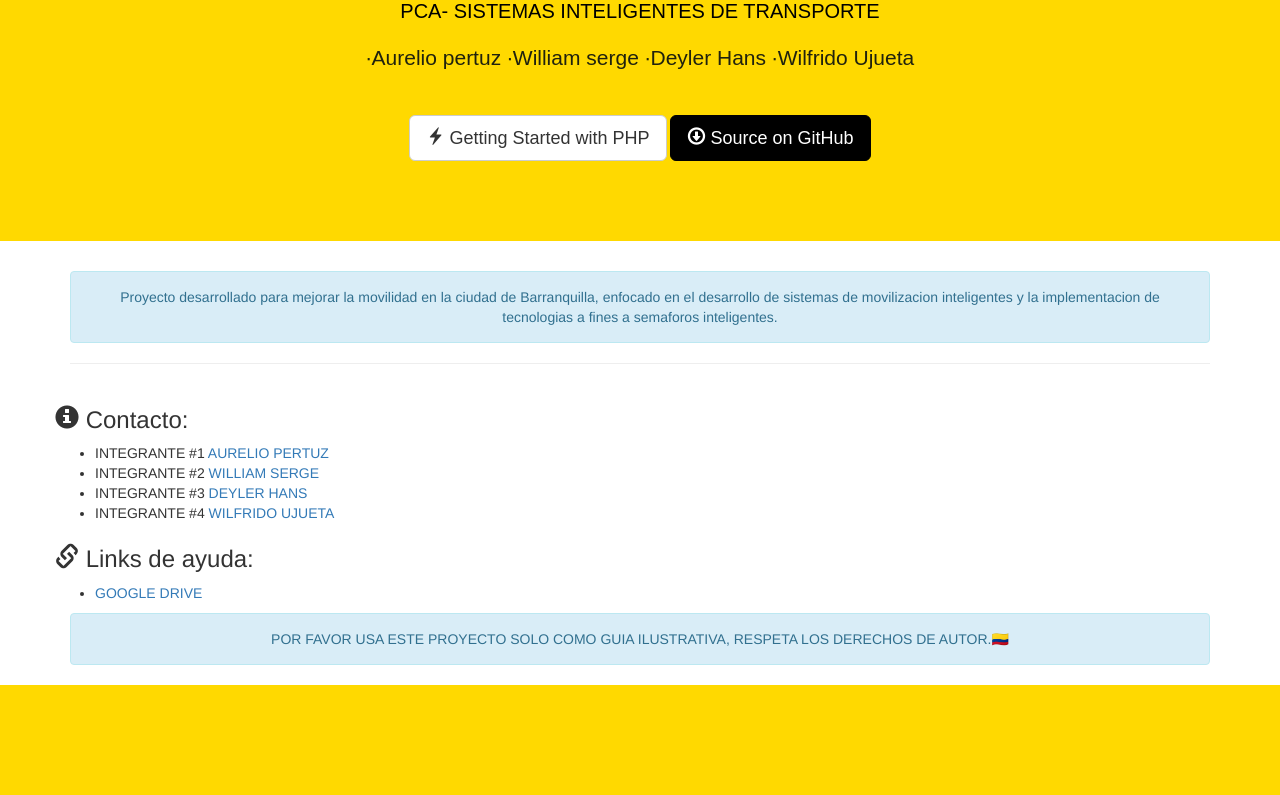
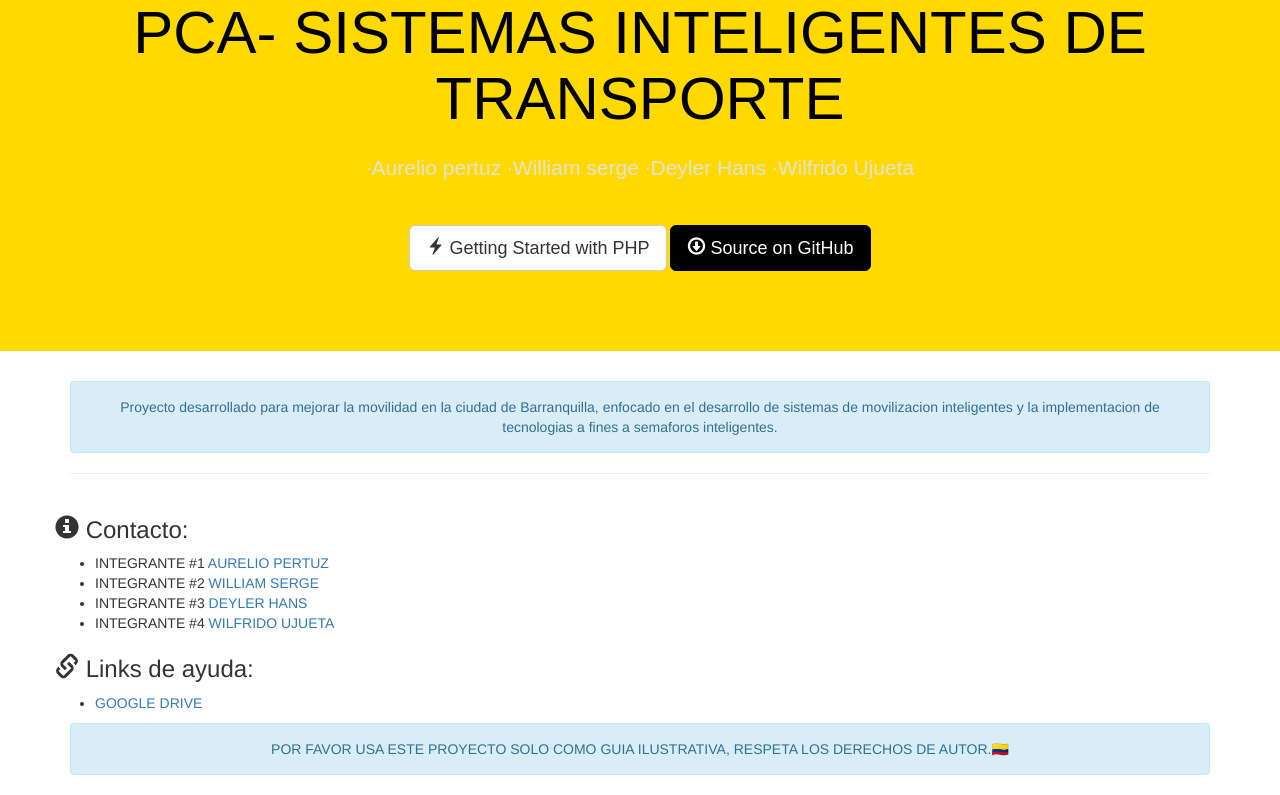
Before and after one commit to aureliopertuz1/pca-its, a PHP site: template web/views/index.twig in a window 1280 px wide. Shown: the part 319-1114 px from the top of the page. Before the commit the page ends 1004 px from the top, so only its background shows below. Run offline with PHP 8.4, Linux system fonts and the light colour scheme; the template is opened without the code that fills it, so the values that code supplies are empty; some libraries are stand-ins or nearby versions.

Commit message:
Update main.css

```diff
--- a/web/stylesheets/main.css
+++ b/web/stylesheets/main.css
@@ -14,12 +14,13 @@
   background: #dcdfd1;
 }
 .jumbotron p {
-  color: #20220e;
+  color: #e1e2da;
   max-width: 100%;
   margin: 1em auto 2em;
 }
 .jumbotron h1 {
-  font-size: 20px;
+  font-size: 60px;
+  font-family: sans-serif;
 }
 .navbar + .jumbotron {
   margin-top: -20px;
```
